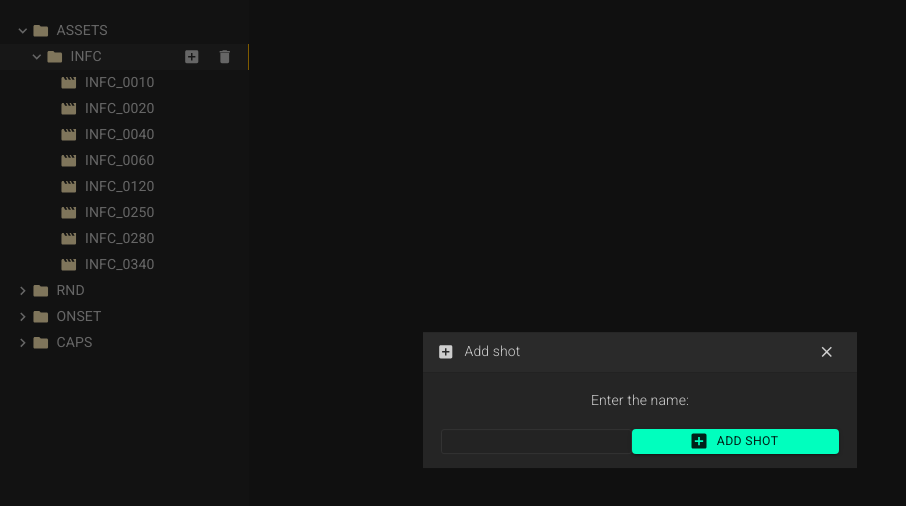
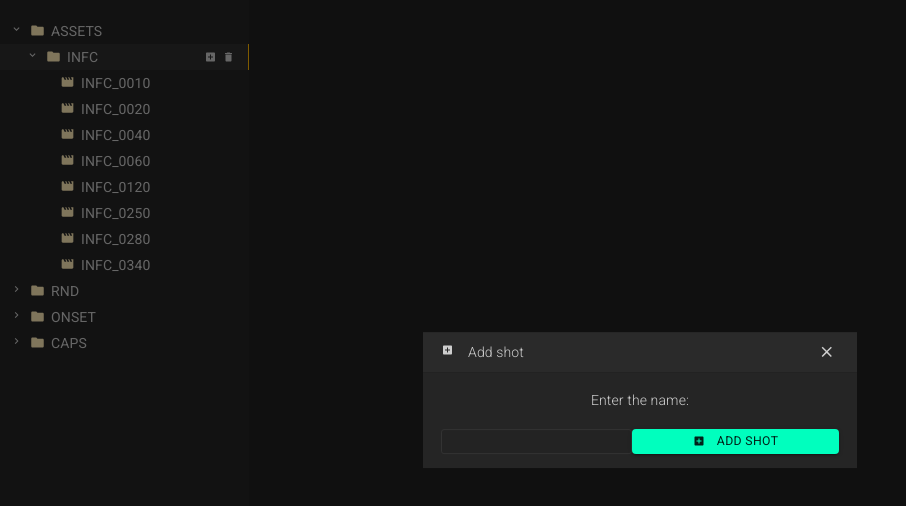
Before and after one commit to shyamrupadas/catalog-tree, a React (Vite) app: page / in a window 1280 px wide. Both pictures are taken after a click on the button 191 px from the left and 57 px from the top of the page. Shown: the top 506 px of the page, without its empty margins (0-906 px from the left). Built offline with nearby package versions, Linux system fonts and the light colour scheme; what @mobx-devtools/tools would draw is missing.

Commit message:
refactor icons

```diff
--- a/src/entities/CatalogItem/CatalogItem.tsx
+++ b/src/entities/CatalogItem/CatalogItem.tsx
@@ -1,19 +1,14 @@
-import AddBoxIcon from '@mui/icons-material/AddBox';
-import DeleteIcon from '@mui/icons-material/Delete';
-import FolderIcon from '@mui/icons-material/Folder';
-import KeyboardArrowDownIcon from '@mui/icons-material/KeyboardArrowDown';
-import KeyboardArrowRightIcon from '@mui/icons-material/KeyboardArrowRight';
-import MovieIcon from '@mui/icons-material/Movie';
 import { Box, IconButton, Typography } from '@mui/material';
 import { styled } from '@mui/material/styles';
 import { observer } from 'mobx-react-lite';
 
+import { AddBoxIcon, DeleteIcon, FolderIcon, KeyboardArrowDownIcon, KeyboardArrowRightIcon, MovieIcon } from '../../shared/Icon';
 import { CatalogItemType, catalogStore } from '../../vidgets/Catalog/Catalog.store';
 
 const leftPaddingMap = {
-  folders: '14px',
-  sequences: '28px',
-  shots: '60px',
+  folders: '5.5px',
+  sequences: '21.5px',
+  shots: '56.5px',
 };
 
 interface CatalogItemProps {
@@ -28,12 +23,16 @@ const StyledCatalogItem = styled(Box, {
   alignItems: 'center',
   backgroundColor: isActive ? '#2e2e2e' : '',
   borderRight: isActive ? '1px solid #ffb800' : '',
-  paddingRight: '6.5px',
+  paddingRight: '10.5px',
   paddingLeft: leftPaddingMap[type],
   cursor: 'default',
   '&:hover': {
     backgroundColor: '#2e2e2e',
   },
+}));
+
+const StyledIconButton = styled(IconButton)(() => ({
+  width: '18px',
 }));
 
 interface ICatalogItem {
@@ -79,11 +78,11 @@ export const CatalogItem = observer(({ type, id, title, isExpand, parentId, isAc
     <>
       <StyledCatalogItem isActive={isActive} type={type} height={'26px'} onClick={handleClick}>
         <Box display={'flex'}>
-          {isExpand && type !== 'shots' && <KeyboardArrowDownIcon fontSize="small" />}
-          {!isExpand && type !== 'shots' && <KeyboardArrowRightIcon fontSize="small" />}
+          {isExpand && type !== 'shots' && <KeyboardArrowDownIcon />}
+          {!isExpand && type !== 'shots' && <KeyboardArrowRightIcon />}
 
-          {type === 'shots' ? <MovieIcon fontSize="small" color="info" /> : <FolderIcon fontSize="small" color="info" />}
-          <Typography fontWeight="medium" ml="7.5px">
+          {type === 'shots' ? <MovieIcon color="info" /> : <FolderIcon color="info" />}
+          <Typography fontWeight="medium" ml="3.5px">
             {title}
           </Typography>
         </Box>
@@ -91,14 +90,14 @@ export const CatalogItem = observer(({ type, id, title, isExpand, parentId, isAc
         {isActive && (
           <Box>
             {type !== 'shots' && (
-              <IconButton color="inherit" onClick={handleAdd}>
-                <AddBoxIcon fontSize="small" />
-              </IconButton>
+              <StyledIconButton color="inherit" onClick={handleAdd}>
+                <AddBoxIcon />
+              </StyledIconButton>
             )}
             {type !== 'folders' && (
-              <IconButton color="inherit" onClick={handleDelete}>
-                <DeleteIcon fontSize="small" />
-              </IconButton>
+              <StyledIconButton color="inherit" onClick={handleDelete}>
+                <DeleteIcon />
+              </StyledIconButton>
             )}
           </Box>
         )}
--- /dev/null
+++ b/src/shared/Icon/StyledAddBoxIcon.tsx
@@ -0,0 +1,6 @@
+import styled from '@emotion/styled';
+import AddBoxIcon from '@mui/icons-material/AddBox';
+
+export const StyledAddBoxIcon = styled(AddBoxIcon)(() => ({
+  height: '12px',
+}));
--- /dev/null
+++ b/src/shared/Icon/StyledDeleteIcon.tsx
@@ -0,0 +1,6 @@
+import styled from '@emotion/styled';
+import DeleteIcon from '@mui/icons-material/Delete';
+
+export const StyledDeleteIcon = styled(DeleteIcon)(() => ({
+  height: '12px',
+}));
--- /dev/null
+++ b/src/shared/Icon/StyledFolderIcon.tsx
@@ -0,0 +1,6 @@
+import styled from '@emotion/styled';
+import FolderIcon from '@mui/icons-material/Folder';
+
+export const StyledFolderIcon = styled(FolderIcon)(() => ({
+  height: '15px',
+}));
--- /dev/null
+++ b/src/shared/Icon/StyledKeyboardArrowDownIcon.tsx
@@ -0,0 +1,6 @@
+import styled from '@emotion/styled';
+import KeyboardArrowDownIcon from '@mui/icons-material/KeyboardArrowDown';
+
+export const StyledKeyboardArrowDownIcon = styled(KeyboardArrowDownIcon)(() => ({
+  height: '12px',
+}));
--- /dev/null
+++ b/src/shared/Icon/StyledKeyboardArrowRightIcon.tsx
@@ -0,0 +1,6 @@
+import styled from '@emotion/styled';
+import KeyboardArrowRightIcon from '@mui/icons-material/KeyboardArrowRight';
+
+export const StyledKeyboardArrowRightIcon = styled(KeyboardArrowRightIcon)(() => ({
+  height: '12px',
+}));
--- /dev/null
+++ b/src/shared/Icon/StyledMovieIcon.tsx
@@ -0,0 +1,6 @@
+import styled from '@emotion/styled';
+import MovieIcon from '@mui/icons-material/Movie';
+
+export const StyledMovieIcon = styled(MovieIcon)(() => ({
+  height: '14px',
+}));
--- /dev/null
+++ b/src/shared/Icon/index.ts
@@ -0,0 +1,6 @@
+export { StyledAddBoxIcon as AddBoxIcon } from './StyledAddBoxIcon';
+export { StyledDeleteIcon as DeleteIcon } from './StyledDeleteIcon';
+export { StyledFolderIcon as FolderIcon } from './StyledFolderIcon';
+export { StyledMovieIcon as MovieIcon } from './StyledMovieIcon';
+export { StyledKeyboardArrowRightIcon as KeyboardArrowRightIcon } from './StyledKeyboardArrowRightIcon';
+export { StyledKeyboardArrowDownIcon as KeyboardArrowDownIcon } from './StyledKeyboardArrowDownIcon';
--- a/src/vidgets/AddModal/AddModal.tsx
+++ b/src/vidgets/AddModal/AddModal.tsx
@@ -1,12 +1,12 @@
 import { useState } from 'react';
 
-import AddBoxIcon from '@mui/icons-material/AddBox';
 import CloseIcon from '@mui/icons-material/Close';
 import { Box, Button, IconButton, InputBase, Typography } from '@mui/material';
 import { styled } from '@mui/material/styles';
 import { observer } from 'mobx-react-lite';
 
 import { AppModal } from '../../entities/AppModal';
+import { AddBoxIcon } from '../../shared/Icon';
 import { catalogStore } from '../Catalog/Catalog.store';
 
 const StyledInput = styled(InputBase)(() => ({
@@ -33,7 +33,7 @@ export const AddModal = observer(() => {
     <AppModal open={isAddModalOpen} onClose={closeAddModal}>
       <Box display="flex" justifyContent="space-between" alignItems="center" bgcolor="#2a2a2a" height="40px" p="0 14px">
         <Box display="flex">
-          <AddBoxIcon fontSize="small" />
+          <AddBoxIcon />
           <Typography pl="10px">Add shot</Typography>
         </Box>
         <IconButton onClick={handleClose} color="inherit">
```
